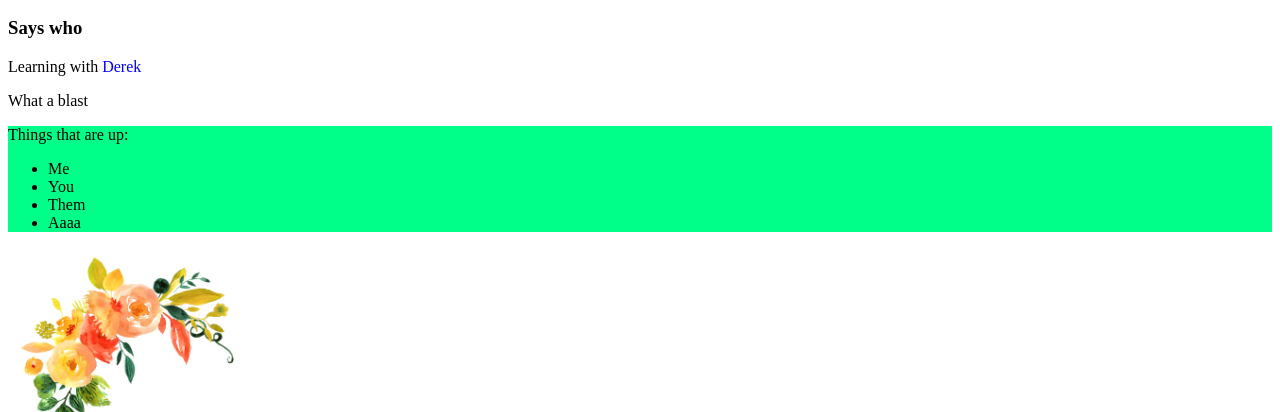
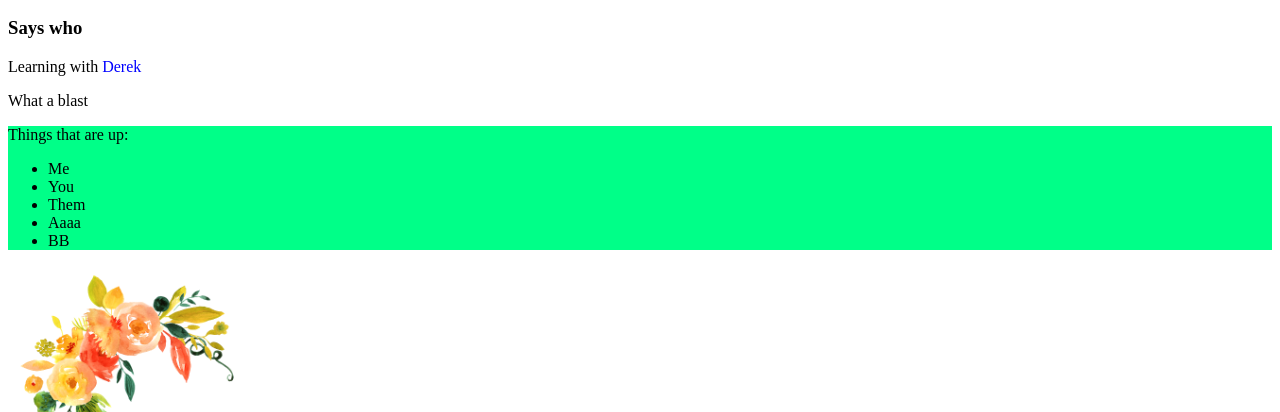
Before and after one commit to flalevi/Tests_repo, a plain HTML site: page index.html in a window 1280 px wide. Shown: the part 96-508 px from the top of the page. Drawn offline with Linux system fonts and the light colour scheme.

Commit message:
Third Comm

```diff
--- a/index.html
+++ b/index.html
@@ -18,6 +18,7 @@
             <li>You</li>
             <li>Them</li>
             <li>Aaaa</li>
+            <li>BB</li>
         </ul>
          </div>
          <a href="https://whatsapp.com" target="_blank">
```
